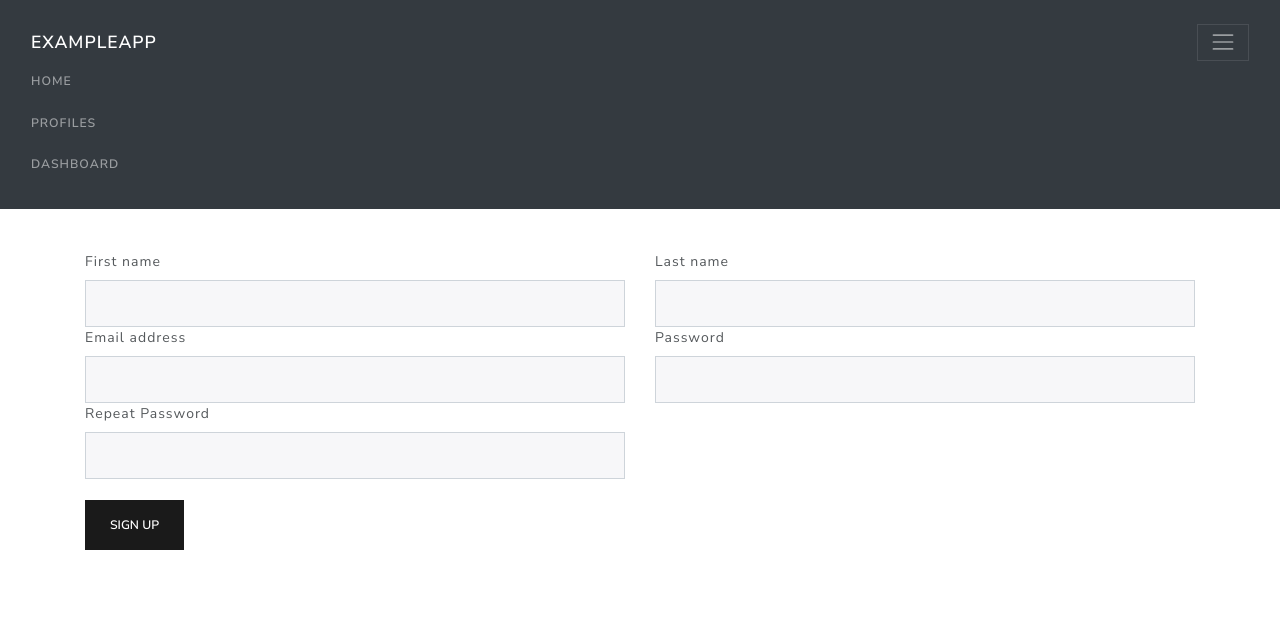
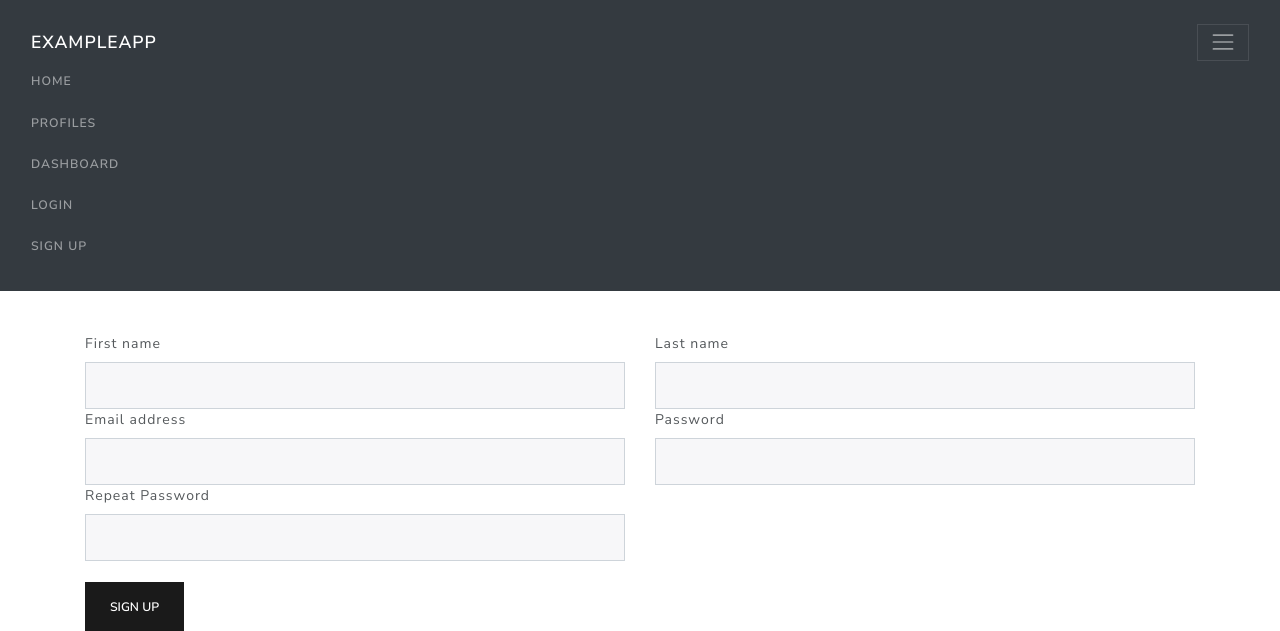
Before and after one commit to MarcoLonardo/Web-Application-DevelopmentFlask, a Flask app: page /signup in a window 1280 px wide, after a click that opens the changed part. Shown: the top 631 px of the page. Run offline with Flask 3, Linux system fonts and the light colour scheme; parts of the project's set-up code (start-up, migrations or seed data) failed here and were passed over; some libraries are stand-ins or nearby versions.

Commit message:
Flask Login Completed Potential remaining TODOs for Login: Modify routes to redirect users to different pages (and not always to the Home Page) based on login/logout functions

```diff
--- a/my_app/__init__.py
+++ b/my_app/__init__.py
@@ -17,7 +17,8 @@ def create_app(config_class_name):
     app.config.from_object(config_class_name)
 
     db.init_app(app)
-    # login_manager.init_app(app)
+    login_manager.init_app(app)
+    login_manager.login_view = 'auth.login'
     csrf.init_app(app)
     csrf._exempt_views.add('dash.dash.dispatch')
 
--- a/my_app/auth/forms.py
+++ b/my_app/auth/forms.py
@@ -1,5 +1,5 @@
 from flask_wtf import FlaskForm
-from wtforms import StringField, PasswordField, EmailField
+from wtforms import StringField, PasswordField, EmailField, BooleanField
 from wtforms.validators import DataRequired, EqualTo, ValidationError
 from my_app.models import User
 
@@ -20,13 +20,16 @@ class SignupForm(FlaskForm):
 class LoginForm(FlaskForm):
     email = EmailField(label='Email address', validators=[DataRequired()])
     password = PasswordField(label='Password', validators=[DataRequired()])
+    remember = BooleanField(label='Remember me')
 
-    def check_email(self, email):
-        users_login_email = User.query.filter_by(email=email.data).first()
-        if users_login_email is None:
-            raise ValidationError('Your email address is not registered. Click <b> here <b>  to sign up')
+    def validate_email(self, email):
+        user = User.query.filter_by(email=email.data).first()
+        if user is None:
+            raise ValidationError('No account found with that email address.')
 
-    def check_password(self, password):
-        users_login_password = User.query.filter_by(password=password.data).first()
-        if users_login_password != password:
-            raise ValidationError('This is not the correct password for your account')
+    def validate_password(self, password):
+        user = User.query.filter_by(email=self.email.data).first()
+        if user is None:
+            raise ValidationError('No account found with that email address.')
+        if not user.check_password(password.data):
+            raise ValidationError('Incorrect password.')
--- a/my_app/auth/routes.py
+++ b/my_app/auth/routes.py
@@ -1,14 +1,43 @@
-from flask import Blueprint, render_template, flash, redirect, url_for
+from flask import Blueprint, render_template, flash, redirect, url_for, request, abort
+from flask_login import login_user, logout_user, login_required
 from sqlalchemy.exc import IntegrityError
+from datetime import timedelta
 
-from my_app import db
+from my_app import db, login_manager
 from my_app.auth.forms import SignupForm, LoginForm
-
-# Setting a blueprint to authenticate users to their profile
 from my_app.models import User
+from urllib.parse import urlparse, urljoin
 
 auth_bp = Blueprint('auth', __name__)
 
+
+def is_safe_url(target):
+    host_url = urlparse(request.host_url)
+    redirect_url = urlparse(urljoin(request.host_url, target))
+    return redirect_url.scheme in ('http', 'https') and host_url.netloc == redirect_url.netloc
+
+
+def get_safe_redirect():
+    url = request.args.get('next')
+    if url and is_safe_url(url):
+        return url
+    url = request.referrer
+    if url and is_safe_url(url):
+        return url
+    return '/'
+
+@login_manager.user_loader
+def load_user(user_id):
+    """ Takes a user ID and returns a user object or None if the user does not exist"""
+    if user_id is not None:
+        return User.query.get(user_id)
+    return None
+
+@login_manager.unauthorized_handler
+def unauthorized():
+    """Redirect unauthorized users to Login page."""
+    flash('You must be logged in to view that page.')
+    return redirect(url_for('auth.login'))
 
 @auth_bp.route('/signup', methods=['GET', 'POST'])
 def signup():
@@ -29,9 +58,19 @@ def signup():
 
 @auth_bp.route('/login', methods=['GET', 'POST'])
 def login():
-    form1 = LoginForm()
-    if form1.validate_on_submit():
-        email = form1.email.data
-        flash(f"Hello, {email}. You are logged into your account")
-        return redirect(url_for('main.index'))
-    return render_template('login.html', title='Log in', form=form1)
+    login_form = LoginForm()
+    if login_form.validate_on_submit():
+        user = User.query.filter_by(email=login_form.email.data).first()
+        login_user(user, remember=login_form.remember.data, duration=timedelta(minutes=1))
+        next = request.args.get('next')
+        if not is_safe_url(next):
+            return abort(400)
+        return redirect(next or url_for('main.index'))
+    return render_template('login.html', title='Login', form=login_form)
+
+@auth_bp.route('/logout')
+@login_required
+def logout():
+    logout_user()
+    flash(f"You are now logged out.")
+    return redirect(url_for('main.index'))
--- a/my_app/models.py
+++ b/my_app/models.py
@@ -1,7 +1,8 @@
 from my_app import db
 from werkzeug.security import generate_password_hash, check_password_hash
+from flask_login import UserMixin
 
-class User(db.Model):
+class User(db.Model, UserMixin):
     __tablename__ = "user"
     id = db.Column(db.Integer, primary_key=True)
     first_name = db.Column(db.Text, nullable=False)
--- a/my_app/templates/navbar.html
+++ b/my_app/templates/navbar.html
@@ -16,6 +16,23 @@
                 <li class="nav-item">
                     <a class="nav-link" href="#">Dashboard</a>
                 </li>
+   {# Shows/hides login, signup and logout depending on status #}
+                {% if current_user.is_anonymous %}
+                    <li class="nav-item">
+                        <a class="nav-link" href="{{ url_for("auth.login") }}">Login</a>
+                    </li>
+                    <li class="nav-item">
+                        <a class="nav-link" href="{{ url_for("auth.signup") }}">Sign up</a>
+                    </li>
+                {% else %}
+                    <li class="nav-item">
+                        <a class="nav-link" href="{{ url_for("main.index") }}">MyProfile</a>
+                    </li>
+                    <li class="nav-item">
+                        <a class="nav-link" href="{{ url_for("auth.logout") }}">Logout</a>
+                    </li>
+                {% endif %}
+
             </ul>
         </div>
     </div>
```
Also changed, not shown: my_app/main/routes.py (+6 -3 lines).
